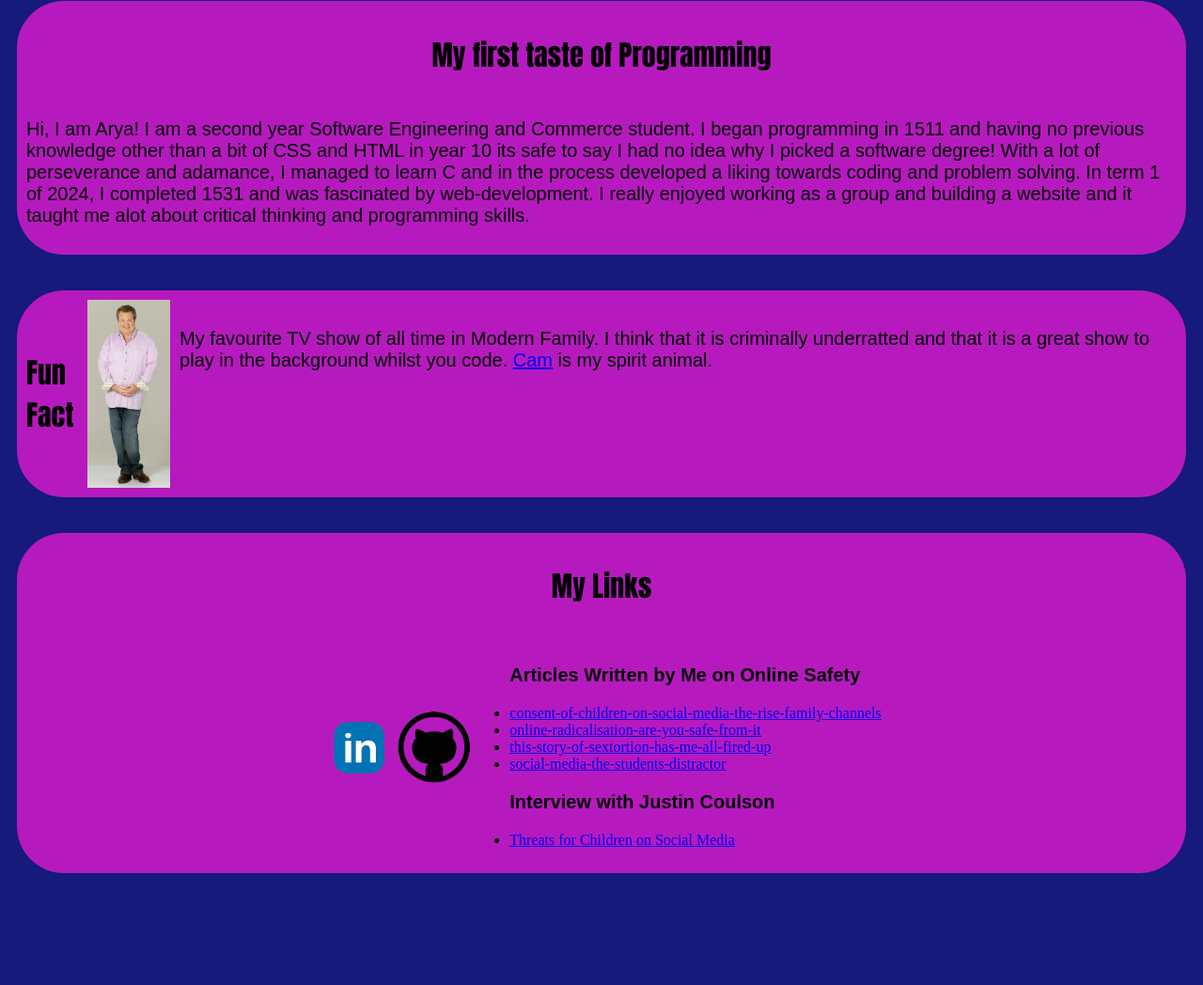
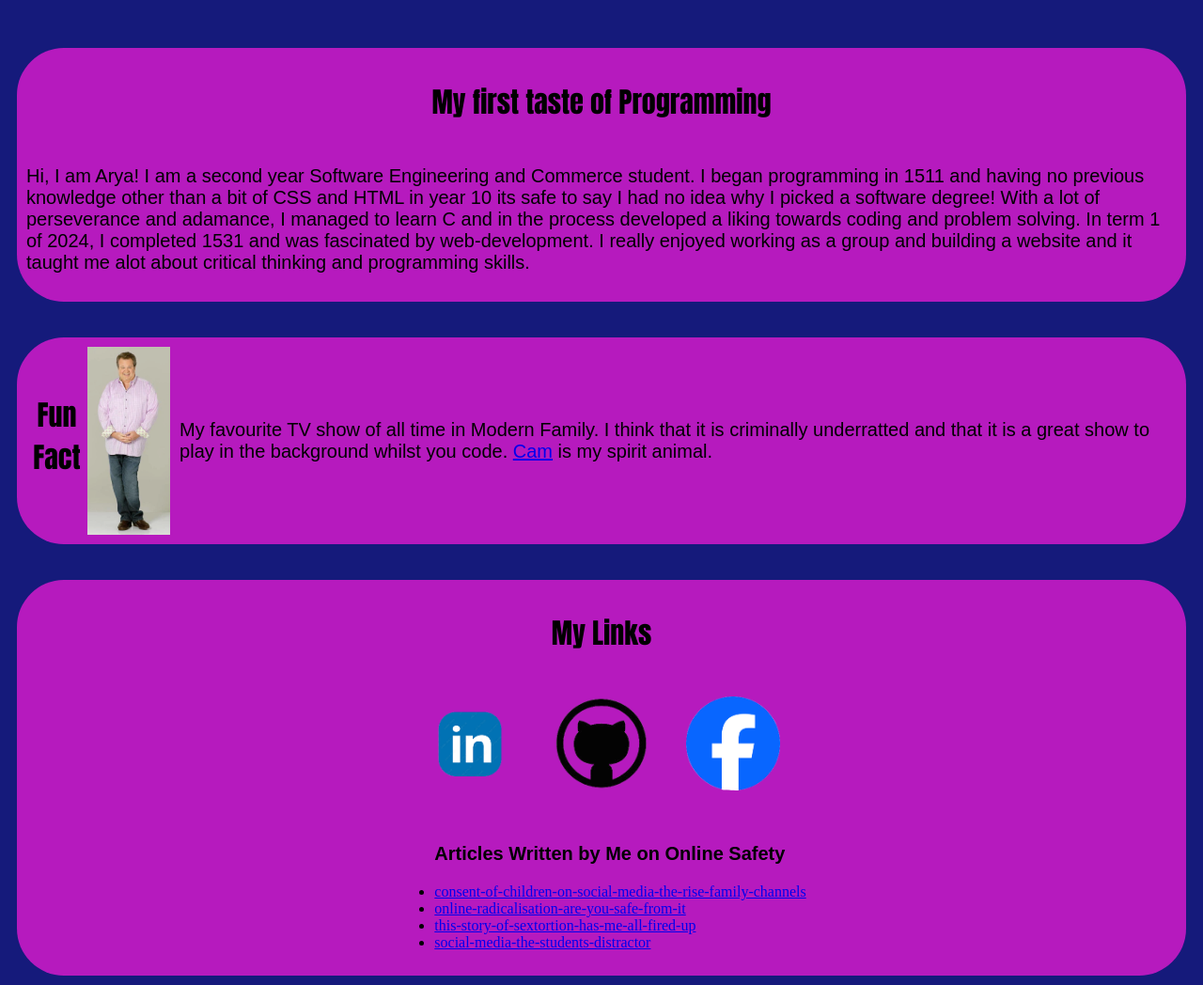
Before and after one commit to arya1304/MyFirstHTMLProject, a plain HTML site: page index.html in a window 1280 px wide. Shown: the part 763-1811 px from the top of the page at 94% size. Before the commit the page ends 1702 px from the top, so only its background shows below. Drawn offline with Linux system fonts and the light colour scheme.

Commit message:
Added facebook icon and animation

```diff
--- a/css/style.css
+++ b/css/style.css
@@ -3,6 +3,7 @@
 h1 {
     text-align: center;
     color: whitesmoke;
+    font-family: Impact, Haettenschweiler, 'Arial Narrow Bold', sans-serif;
     font-size: 70px;
 }
 body {
@@ -135,6 +136,7 @@ img {
     align-items: center;
     flex-direction: column;
 }
+
 #aboutMe h2 {
     font-size: 30px;
     font-family: Impact, Haettenschweiler, 'Arial Narrow Bold', sans-serif;
@@ -150,20 +152,26 @@ img {
     border-radius: 50px;
     background-color: #b61abe;
     display: flex;
+    justify-content: center;
+    align-items: center;
 }
-#FunFact img {
-    float: left;
-    width: 100px;
-    height: 200px;
-}
-
 #FunFact h2 {
+    padding-bottom: 10px;
+    text-align: center;
     font-size: 30px;
     font-family: Impact, Haettenschweiler, 'Arial Narrow Bold', sans-serif;
     display: flex;
     justify-content: center;
     align-items: center;
 }
+
+#FunFact img {
+    /* float: left; */
+    width: 100px;
+    height: 200px;
+}
+
+
 #FunFact p {
     padding: 10px;
     font-size: 20px;
@@ -198,6 +206,11 @@ img {
     font-family:  Haettenschweiler, 'Arial Narrow Bold', sans-serif;
 }
 #links img {
-    width: 80px;
-    height: 80px;
+    width: 100px;
+    height: 100px;
+    padding: 10px;
+    margin: 10px;
 }
+#links .clm:hover {
+    transform: translateY(-10px) ;
+}
--- a/index.html
+++ b/index.html
@@ -52,11 +52,10 @@
 
     <section id = "FunFact">
         <h2>Fun Fact</h2>
+        <br>
         <img src="img/Screen Shot 2024-05-22 at 5.23.28 pm.png" alt="Cam">
         <p>My favourite TV show of all time in Modern Family. I think that it is criminally underratted and that
-        it is a great show to play in the background whilst you code. <a href = "https://www.google.com/url?sa=i&url=https%3A%2F%2Fmodernfamily.fandom.com%2Fwiki%2FCameron_Tucker&psig=AOvVaw0vOWsAsR0jvg4ek_gD8D79&ust=1716258888313000&source=images&cd=vfe&opi=89978449&ved=0CBIQjRxqFwoTCLD_utyYm4YDFQAAAAAdAAAAABAE" target = "_blank">Cam</a> is my spirit animal.</p>
-
-
+        it is a great show to play in the background whilst you code. <a href = "https://www.youtube.com/watch?v=FilJEURFH9o&pp=ygUOY2FtZXJvbiB0dWNrZXI%3D" target = "_blank">Cam</a> is my spirit animal.</p>
     </section>
 
     <br>
@@ -71,7 +70,10 @@
             <div  class = "clm">
                 <a href = "https://github.com/arya1304" target = "_blank"><img src="img/github.png" alt="Github"></a>
             </div>
-
+            <div  class = "clm">
+                <a href = "https://www.facebook.com/safeonsocial/videos/1387865331693163/" target = "_blank"><img src="img/facebook.png" alt="Github"></a>
+            </div>
+       </div>
 
 
 
@@ -83,10 +85,8 @@
             <li><a href="https://www.safeonsocial.com/post/this-story-of-sextortion-has-me-all-fired-up" target="_blank">  this-story-of-sextortion-has-me-all-fired-up </a></li>
             <li><a href="https://www.safeonsocial.com/post/social-media-the-students-distractor" target="_blank"> social-media-the-students-distractor</a></li>
 
-            <p><strong>Interview with Justin Coulson</strong></p>
-            <li><a href="https://www.facebook.com/safeonsocial/videos/1387865331693163/" target="_blank">Threats for Children on Social Media</a></li>
         </ul>
-    </div>
+
     </section>
 </main>
 
```
Also changed, not shown: img/facebook.png (added).
